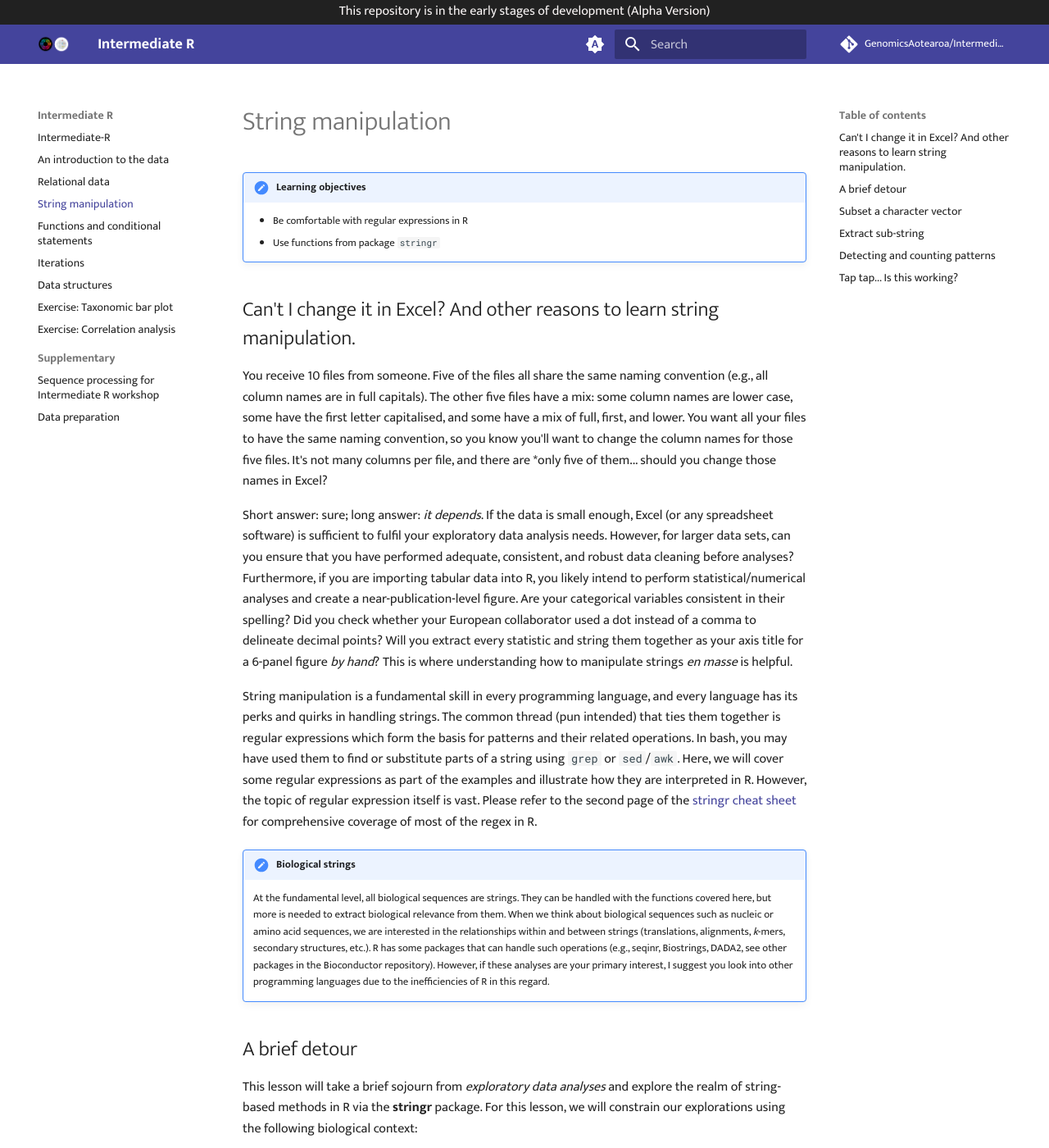
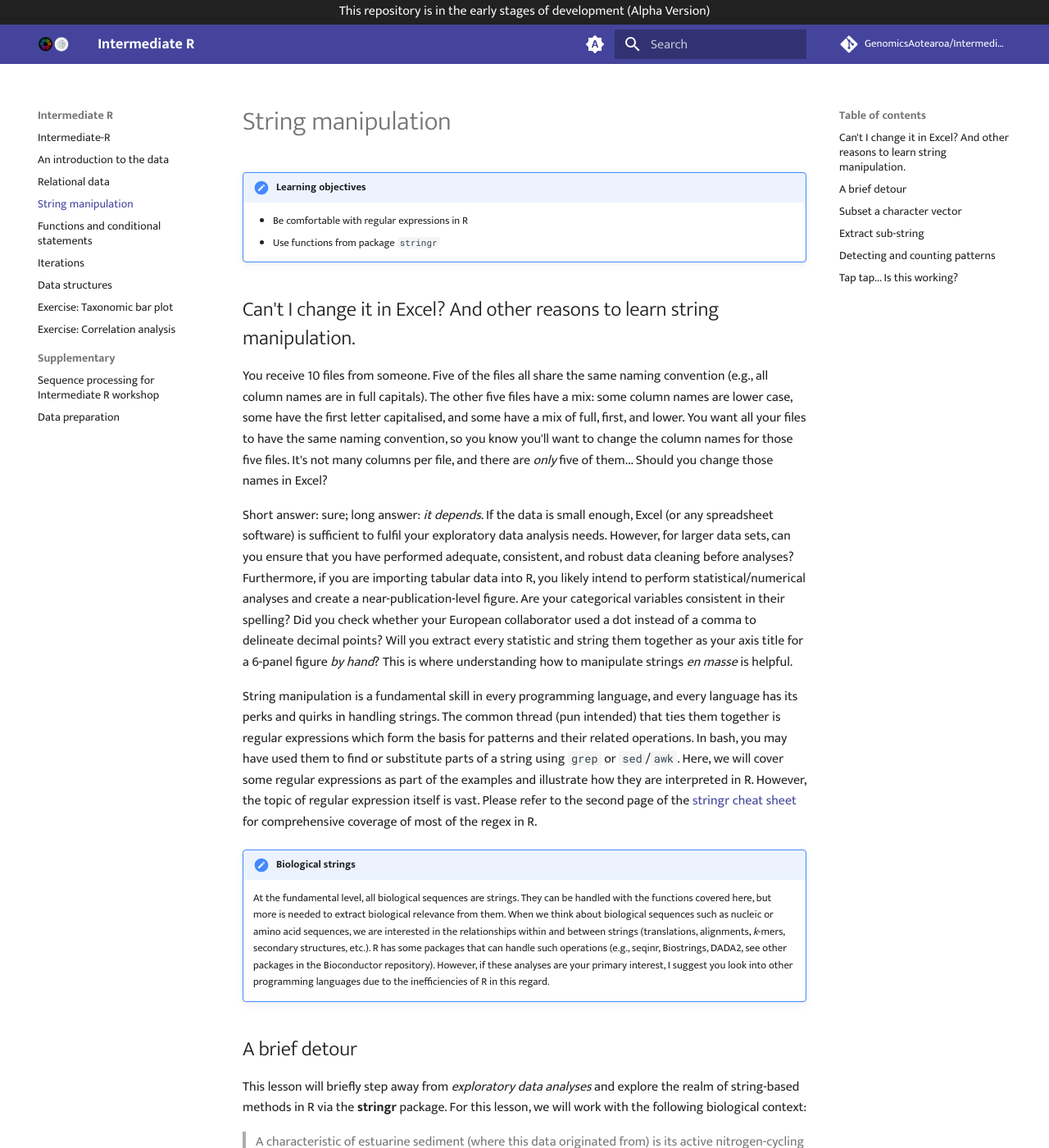
Before and after one commit to GenomicsAotearoa/Intermediate-R, an MkDocs documentation site: the page built from docs/2.string_manipulation.md, in a window 1280 px wide and 1400 px high. Shown: the whole window at 82% size. Built offline with MkDocs 1.6.1 and Material for MkDocs 9.7.7, drawn with Linux system fonts in a browser that asks for light colours; comment, search, counter and statistics services are not loaded; some of the changed text lies outside the part shown.

Commit message:
Clarify wording

```diff
--- a/docs/2.string_manipulation.md
+++ b/docs/2.string_manipulation.md
@@ -7,7 +7,7 @@
 
 ## Can't I change it in Excel? And other reasons to learn string manipulation.
 
-You receive 10 files from someone. Five of the files all share the same naming convention (e.g., all column names are in full capitals). The other five files have a mix: some column names are lower case, some have the first letter capitalised, and some have a mix of full, first, and lower. You want all your files to have the same naming convention, so you know you'll want to change the column names for those five files. It's not many columns per file, and there are *only five of them... should you change those names in Excel?
+You receive 10 files from someone. Five of the files all share the same naming convention (e.g., all column names are in full capitals). The other five files have a mix: some column names are lower case, some have the first letter capitalised, and some have a mix of full, first, and lower. You want all your files to have the same naming convention, so you know you'll want to change the column names for those five files. It's not many columns per file, and there are *only* five of them... Should you change those names in Excel?
 
 Short answer: sure; long answer: *it depends*. If the data is small enough, Excel (or any spreadsheet software) is sufficient to fulfil your exploratory data analysis needs. However, for larger data sets, can you ensure that you have performed adequate, consistent, and robust data cleaning before analyses? Furthermore, if you are importing tabular data into R, you likely intend to perform statistical/numerical analyses and create a near-publication-level figure. Are your categorical variables consistent in their spelling? Did you check whether your European collaborator used a dot instead of a comma to delineate decimal points? Will you extract every statistic and string them together as your axis title for a 6-panel figure *by hand*? This is where understanding how to manipulate strings *en masse* is helpful.
 
@@ -19,7 +19,7 @@ String manipulation is a fundamental skill in every programming language, and ev
 
 ## A brief detour
 
-This lesson will take a brief sojourn from *exploratory data analyses* and explore the realm of string-based methods in R via the **stringr** package. For this lesson, we will constrain our explorations using the following biological context:
+This lesson will briefly step away from *exploratory data analyses* and explore the realm of string-based methods in R via the **stringr** package. For this lesson, we will work with the following biological context:
 
 > A characteristic of estuarine sediment (where this data originated from) is its active nitrogen-cycling members of the prokaryotic community. For those participating in ammonia or nitrite oxidation, their lineages often have the prefix "Nitroso-" for putative ammonia oxidisers and "Nitro-" for putative nitrite oxidisers. However, specific lineages within these groups (assigned at varying taxonomic levels) bear the prefix but do not harbour the necessary genetic machinery for this function.
 
```
Also changed, not shown: other parts of docs/2.string_manipulation.md (+3 -2 lines).
